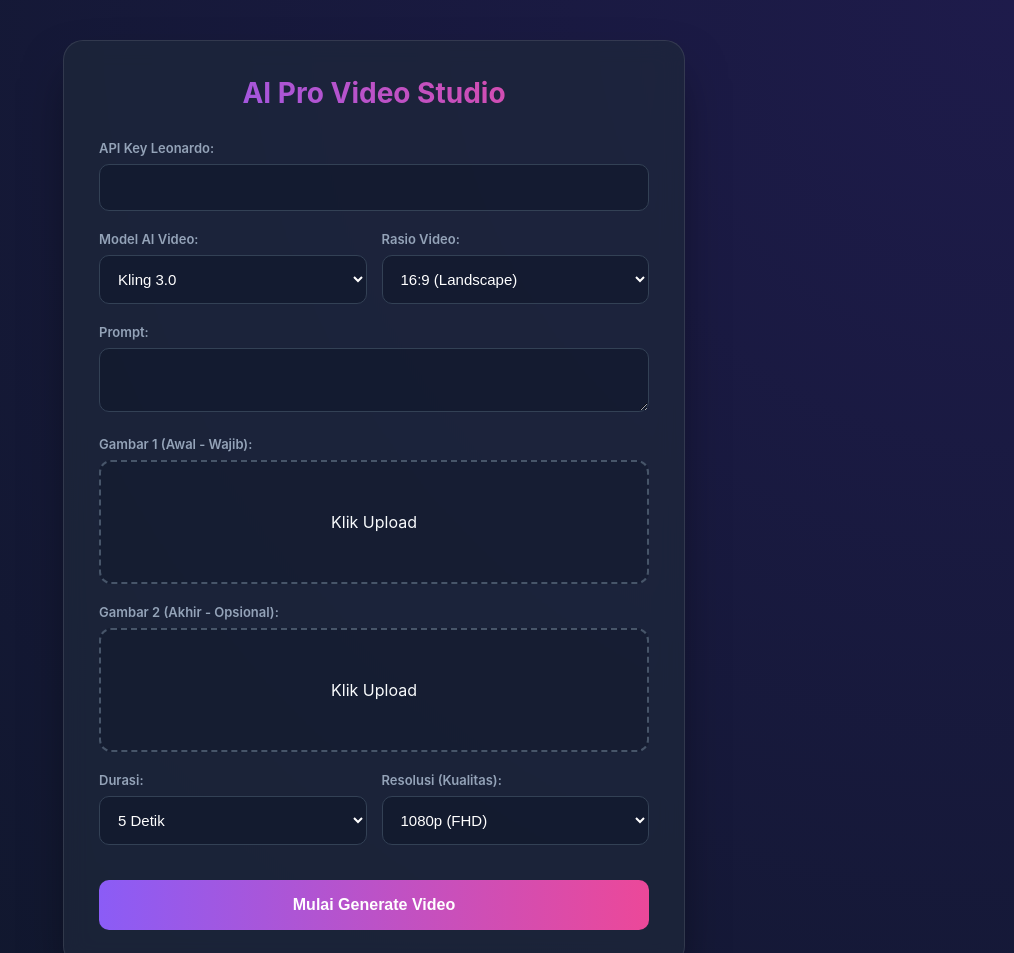
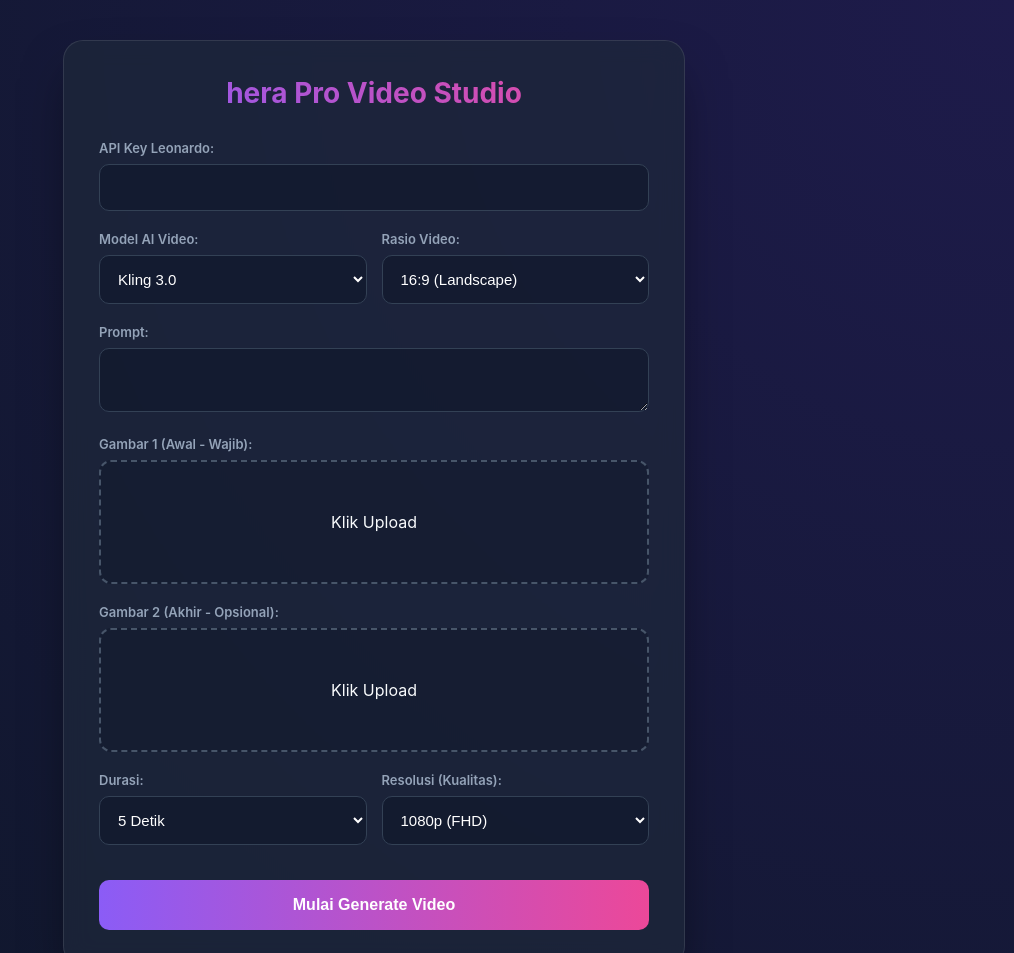
Before and after one commit to hiranursidahhira-blip/web-vidio-, a plain HTML site: page index.html in a window 1280 px wide. Shown: the top 953 px of the page, without its empty margins (266-1280 px from the left). Drawn offline with Linux system fonts and the light colour scheme.

Commit message:
Update index.html

```diff
--- a/index.html
+++ b/index.html
@@ -3,7 +3,7 @@
 <head>
     <meta charset="UTF-8">
     <meta name="viewport" content="width=device-width, initial-scale=1.0">
-    <title>AI Pro Video Studio</title>
+    <title>hera Pro Video Studio</title>
     <style>
         :root { --primary: #8b5cf6; --secondary: #ec4899; --bg-color: #0f172a; --text-main: #f8fafc; --text-muted: #94a3b8; }
         body { font-family: 'Inter', sans-serif; background-color: var(--bg-color); color: var(--text-main); margin: 0; padding: 40px 20px; display: flex; justify-content: center; background-image: radial-gradient(circle at top right, #1e1b4b, #0f172a); min-height: 100vh; }
@@ -31,7 +31,7 @@
 <body>
 
     <div class="container">
-        <h2>AI Pro Video Studio</h2>
+        <h2>hera Pro Video Studio</h2>
         <form id="videoForm">
             <div class="form-group"><label>API Key Leonardo:</label><input type="password" id="apiKey" name="apiKey" required></div>
 
```
